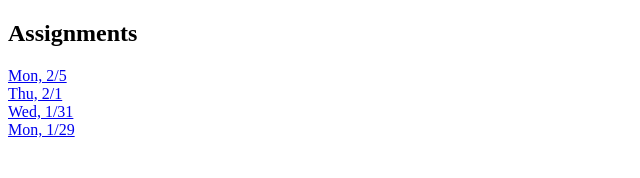
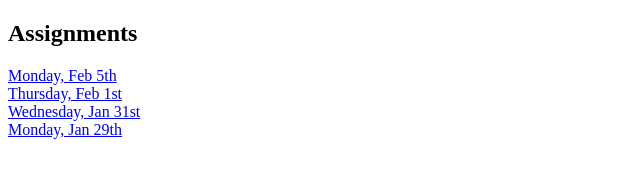
Before and after one commit to osteele/hackingthelibrary.org, a Gatsby site: page /assignments in a window 1280 px wide. Shown: the whole page, without its empty margins (0-640 px from the left). Built offline with nearby package versions, Linux system fonts and the light colour scheme; Gatsby itself is replaced by a stand-in of ours.

Commit message:
Rename handout files; datetime -> date

```diff
--- a/src/pages/assignments.js
+++ b/src/pages/assignments.js
@@ -5,15 +5,15 @@ import moment from 'moment'
 export default ({ data }) => {
     let posts = data.allMarkdownRemark.edges
         .map(({ node }) => node)
-        .filter(({ frontmatter: fm }) => fm.path.match(/\/assignments\/./))
+        .filter(({ frontmatter: { path } }) => path.match(/\/assignments\/./))
 
     return <div className="ph2 ph3-ns mw8 center">
         <article className="page">
             <h1 className="f2 f1-ns mb2 mb3-ns black b">Assignments</h1>
             {posts.map(({ frontmatter: fm, id, excerpt }) =>
                 <div key={id}>
-                    <Link style={{ boxShadow: 'none' }} to={fm.path}>
-                        {moment(fm.date).add(12, 'hours').format('ddd, M/D')}
+                    <Link to={fm.path}>
+                        {moment(fm.date).utc().format('dddd, MMM Do')}
                     </Link>
                 </div>)}
         </article>
--- a/src/pages/handouts.js
+++ b/src/pages/handouts.js
@@ -5,7 +5,7 @@ import moment from 'moment'
 export default ({ data }) => {
     let posts = data.allMarkdownRemark.edges
         .map(({ node }) => node)
-        .filter(({ frontmatter: fm }) => fm.path.match(/\/handouts\//))
+        .filter(({ frontmatter: { path } }) => path.match(/\/handouts\//))
 
     return <div className="ph2 ph3-ns mw8 center">
         <article className="page">
@@ -13,7 +13,7 @@ export default ({ data }) => {
             {posts.map(({ frontmatter: fm, id }) =>
                 <div key={id}>
                     <Link style={{ boxShadow: 'none' }} to={fm.path}>
-                        {moment(fm.date).format('ddd, M/D')} — {fm.title}
+                        {moment(fm.date).utc().format('ddd, M/D')} — {fm.title}
                     </Link>
                 </div>)}
         </article>
@@ -26,9 +26,7 @@ query handoutsQuery {
     edges {
       node {
         id
-        excerpt
         frontmatter {
-          category
           date
           path
           title
--- a/src/pages/handouts/day-1-bear.md
+++ b/src/pages/handouts/1-bear.md
@@ -1,7 +1,7 @@
 ---
 path: /handouts/bear
 title: Bear as a Service
-date: 2018-01-25 15:20:00
+date: 2018-01-25
 ---
 
 <iframe src="/files/activities/day-1.pdf" width="800" height="1000"/>
--- a/src/pages/handouts/project-one.md
+++ b/src/pages/handouts/2-phone-number.md
@@ -1,6 +1,8 @@
 ---
-path: /handouts/project-one
-title: Project One
-date: 2018-01-29 15:20:00
+path: /handouts/phone-number
+title: Your Phone Number
+date: 2018-01-25
 embed_doc: https://docs.google.com/document/d/e/2PACX-1vTlpqY9Qe4jj-m1VP9DcHfjQWBqfhhmywdTadOGr8X2DQo0Vqgu2y355mBFtbHYdVhIG5cuu-7TktAA/pub
 ---
+
+(This wasn't actually handed out.)
--- a/src/pages/handouts/phone-number.md
+++ b/src/pages/handouts/3-project-one.md
@@ -1,8 +1,6 @@
 ---
-path: /handouts/phone-number
-title: Your Phone Number
-date: 2018-01-25 15:20:00
+path: /handouts/project-one
+title: Project One
+date: 2018-01-29
 embed_doc: https://docs.google.com/document/d/e/2PACX-1vTlpqY9Qe4jj-m1VP9DcHfjQWBqfhhmywdTadOGr8X2DQo0Vqgu2y355mBFtbHYdVhIG5cuu-7TktAA/pub
 ---
-
-(This wasn't actually handed out.)
--- a/src/pages/handouts/project-proposal-template.md
+++ b/src/pages/handouts/4-project-proposal-template.md
@@ -1,6 +1,6 @@
 ---
 path: /handouts/project-proposal-template
 title: Project One Proposal
-date: 2018-02-01 15:20:00
+date: 2018-02-01
 embed_doc: https://docs.google.com/document/d/e/2PACX-1vS3iyY7cs9gKBsRRB6FzYXPZPaHjZWkVvUIiHNffCt2vv37tG2W3JsSgol7iUHoECn6Z8oeEjRaov0u/pub
 ---
--- a/static/admin/config.yml
+++ b/static/admin/config.yml
@@ -32,5 +32,5 @@ collections:
     fields:
       - { name: title, label: Title }
       - { name: path, label: Path }
-      - { name: date, label: Date, widget: datetime, format: "YYYY-MM-DD HH:MM:SS" }
+      - { name: date, label: Date, widget: date, format: "YYYY-MM-DD" }
       - { name: body, label: Body, widget: markdown }
```
Also changed, not shown: src/pages/posts.js (+3 -4 lines).
